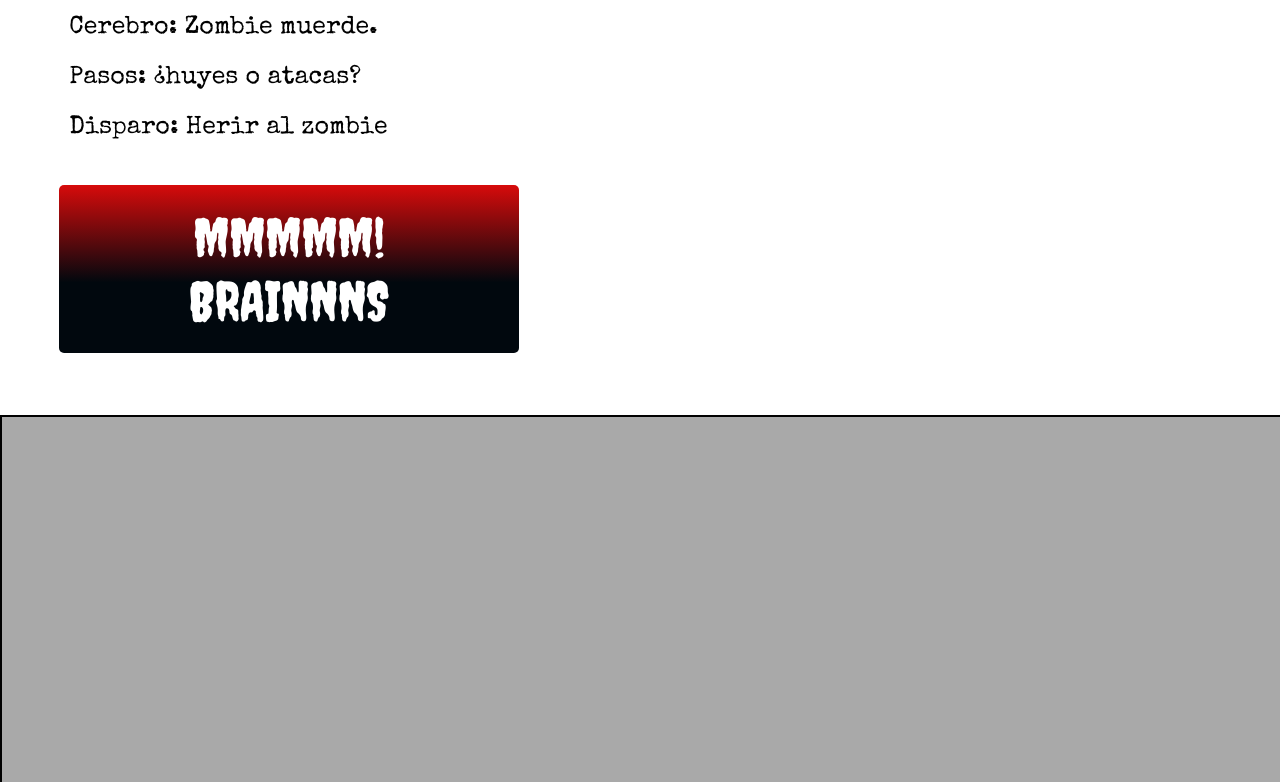
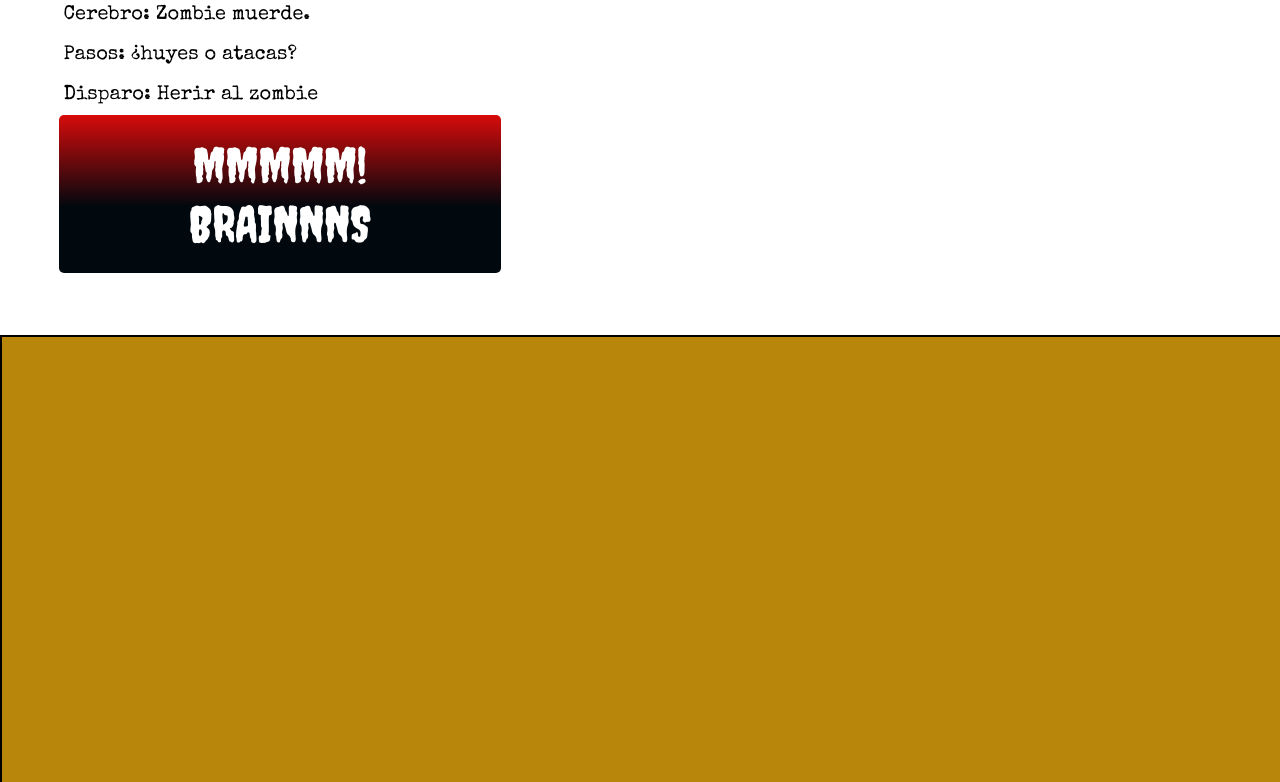
Before and after one commit to LDVB/ZombieDice-Proyect1, a plain HTML site: page index.html in a window 1280 px wide. Shown: the part 698-1480 px from the top of the page. Drawn offline with nearby package versions, Linux system fonts and the light colour scheme.

Commit message:
newlogic

```diff
--- a/js/board.js
+++ b/js/board.js
@@ -46,19 +46,20 @@ const drawingApocalipsys = {
         this.drawlowerBoard()
         this.drawUpperBoard()
         this.addZombieToken()
+        this.addPlayerToken()
 
     },
 
     drawlowerBoard() {
 
-        this.ctx.fillStyle = '#B8860B'
+        this.ctx.fillStyle = '#504949'
         this.ctx.fillRect(0, 500, this.gameSize.w , this.gameSize.h)
 
     },
 
     drawUpperBoard(){
 
-        this.ctx.fillStyle = '#A9A9A9'
+        this.ctx.fillStyle = '#B8860B'
         this.ctx.fillRect(0, 0, this.gameSize.w , this.gameSize.h -400)
 
 
@@ -67,8 +68,19 @@ const drawingApocalipsys = {
     ///// DRAW BOARD ELEMENTS
 
     addZombieToken(){
+        var img = new Image()
+        img.src = "images/tokenZombie.png"
+        ctx.drawImage(img, 0, 0)
+
+    },
+
+    addPlayerToken(){
 
 
+
+    },
+
+    addComandImage(){
 
 
     },
--- a/js/dice.js
+++ b/js/dice.js
@@ -1,4 +1,4 @@
-class dice {
+class Rolldice {
     constructor(ctx, posX, posY, width) {
         this.ctx = ctx
         this.Pos = { x: 250, y: 450 }
@@ -26,3 +26,135 @@ class dice {
         this.PlayerPos.x += 20
     }
 }
+
+
+/* class Rolldice {
+
+    constructor (ctx, posX, posY, width){
+        this.ctx = ctx
+        this.Pos = { x: 250, y: 450 }
+        this.Size = { w: width * 20, h: width * .50 }
+        this.init()
+
+    }
+
+    init() {
+
+
+
+    }
+
+    this.greenDice{
+        //aqui falta por declarar algo
+        this.greenDice = {
+        options: ['pasos', 'pasos', 'pasos', 'mordisco', 'disparo', 'disparo'],
+        rollNumber: 6
+        }
+
+        for (let i = 0; i < this.greenDice.rollNumber; i++) {
+            let result = Math.floor(Math.random() * this.greenDice.options.length)
+            let greenValue = greenDice[result]
+            allDice.push(greenValue)
+        }
+
+
+
+    },
+
+    this.yellowDice{
+
+
+        this.yellowDice = {
+        options: ['pasos', 'pasos', 'mordisco', 'mordisco', 'disparo', 'disparo'],
+        rollNumber: 4
+
+        }
+
+        for (let i = 0; i < this.yellowDice.rollNumber; i++) {
+            let result = Math.floor(Math.random() * this.yellowDice.options.length)
+            let yellowValue = yellowDice[result]
+            allDice.push(yellowValue)
+        }
+    },
+
+
+    this.redDice {
+
+        this.redDice = {
+
+         options: ['mordisco', 'mordisco', 'pasos', 'mordisco', 'mordisco', 'disparo'],
+         rollNumber: 3
+
+        }
+
+        for (let i = 0; i < this.redDice.rollNumber; i++) {
+            let result = Math.floor(Math.random() * this.redDice.options.length)
+            let redValue = redDice[result]
+            allDice.push(redValue)
+        }
+    }
+
+    this.allDice{
+
+        const diceRoll = []
+
+        for (let i=0; i<3; i++) {
+            let result = Math.floor(Math.random() * (12 + 1))
+            let chosen= allDice[result]
+            diceRoll.push(chosen)
+
+        }
+
+    }
+
+
+    this.roll{
+            //opcion 1
+       diceRoll.forEach((elm){
+
+            if (diceRoll.includes ("pasos")){
+
+                //acciones player se mueve/zombie avanza hacia el jugador
+                //imagen de dado mostrada en pantalla
+
+            } if else (diceRoll.includes ("mordisco")) {
+
+                    //acciones Player pierde una vida si esta cerca del zombie (distancia de dos pasos)
+                    //imagen de dado mostrada en pantalla
+
+            } if else (diceRoll.includes ("disparo")) {
+                    //acciones zombie pierde una vida si está cerca del player (distancia de tres pasos)
+                    //imagen de dado mostrada en pantalla
+
+
+            }
+
+        //opcion 2
+
+        diceRoll.forEach((elm){
+            switch (diceRoll) {
+                case  diceRoll.includes ("pasos"):
+                    //acciones player se mueve/zombie avanza hacia el jugador
+                    //imagen de dado mostrada en pantalla
+                [break;]
+
+                case diceRoll.includes ("mordisco"):
+                    //acciones Player pierde una vida si esta cerca del zombie (distancia de dos pasos)
+                    //imagen de dado mostrada en pantalla
+                [break;]
+
+                case diceRoll.includes ("disparo"):
+                    //acciones zombie pierde una vida si está cerca del player (distancia de tres pasos)
+                    //imagen de dado mostrada en pantalla
+                [break;]
+
+            }
+
+
+
+       })
+
+    }
+
+}
+*/
--- a/js/diceRoll.js
+++ b/js/diceRoll.js
@@ -1,3 +1,5 @@
+
+//solo la logica de los dados
 
 // Dice Array
 
@@ -55,5 +57,3 @@ for (let i=0; i<3; i++) {
   diceRoll.push(chosen)
 
 }
-
-console.log(diceRoll)
--- a/js/zombie.js
+++ b/js/zombie.js
@@ -17,6 +17,8 @@ class Zombie {
 
     //faltan las vidas
 
+    //faltan
+
 
 
 
--- a/styles/basic.css
+++ b/styles/basic.css
@@ -23,7 +23,7 @@ h1{
 
 .game-intro p {
 
-    font-size: 25px;
+    font-size: 20px;
     font-family: 'Special Elite', cursive;
 }
 
@@ -33,7 +33,7 @@ h1{
 }
 
 body button {
-    font-size: 55px;
+    font-size: 50px;
     font-family: 'Creepster', cursive;
     background: linear-gradient(0deg, rgba(1,8,14,1) 42%, rgba(215,11,11,1) 100%);
     color: #fff;
@@ -43,7 +43,7 @@ body button {
     border-radius: 5px;
     margin-bottom: 22px;
     margin-left: 19px;
-    margin-top: 45px;
+    margin-top: 10px;
   }
 
 canvas {
```
Also changed, not shown: images/greenDiceBite.jpeg (deleted), images/greenDiceShoot.jpeg (deleted), images/redDiceShoot.jpeg (deleted), images/redDiceWalk.jpeg (deleted), images/tokenZombie.png (renamed from images/tokenZombie.png.png), images/yellowDiceBite.jpeg (deleted), images/yellowDiceWalk.jpeg (deleted).
